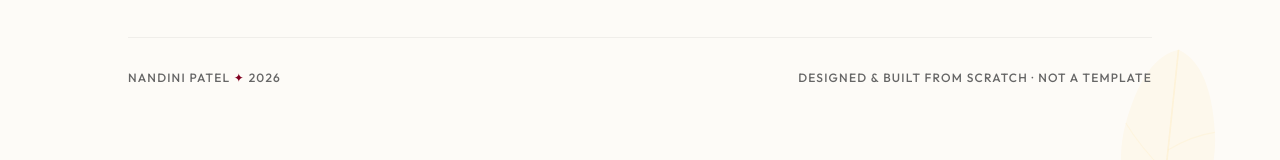
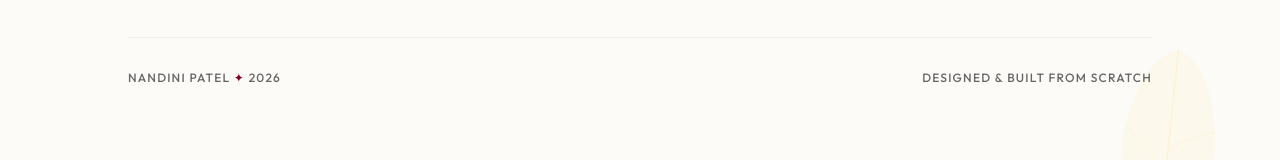
Before and after one commit to nandiniii2/nandini-portfolio, a React (Vite) app: page / in a window 1280 px wide. Shown: the part 2792-2952 px from the top of the page. Built offline with nearby package versions, Linux system fonts and the light colour scheme; a web font is replaced by a local one.

Commit message:
Changed footer

```diff
--- a/src/components/GalleryLayout.jsx
+++ b/src/components/GalleryLayout.jsx
@@ -277,7 +277,7 @@ const GalleryLayout = ({ onExperienceClick, onTechStackClick }) => {
               NANDINI PATEL <span className="text-botanical-burgundy">✦</span> 2026
             </div>
             <div className="subheading-sans text-textMuted">
-              Designed & Built from scratch · Not a template
+              Designed & Built from scratch
             </div>
           </motion.div>
         </div>
```
